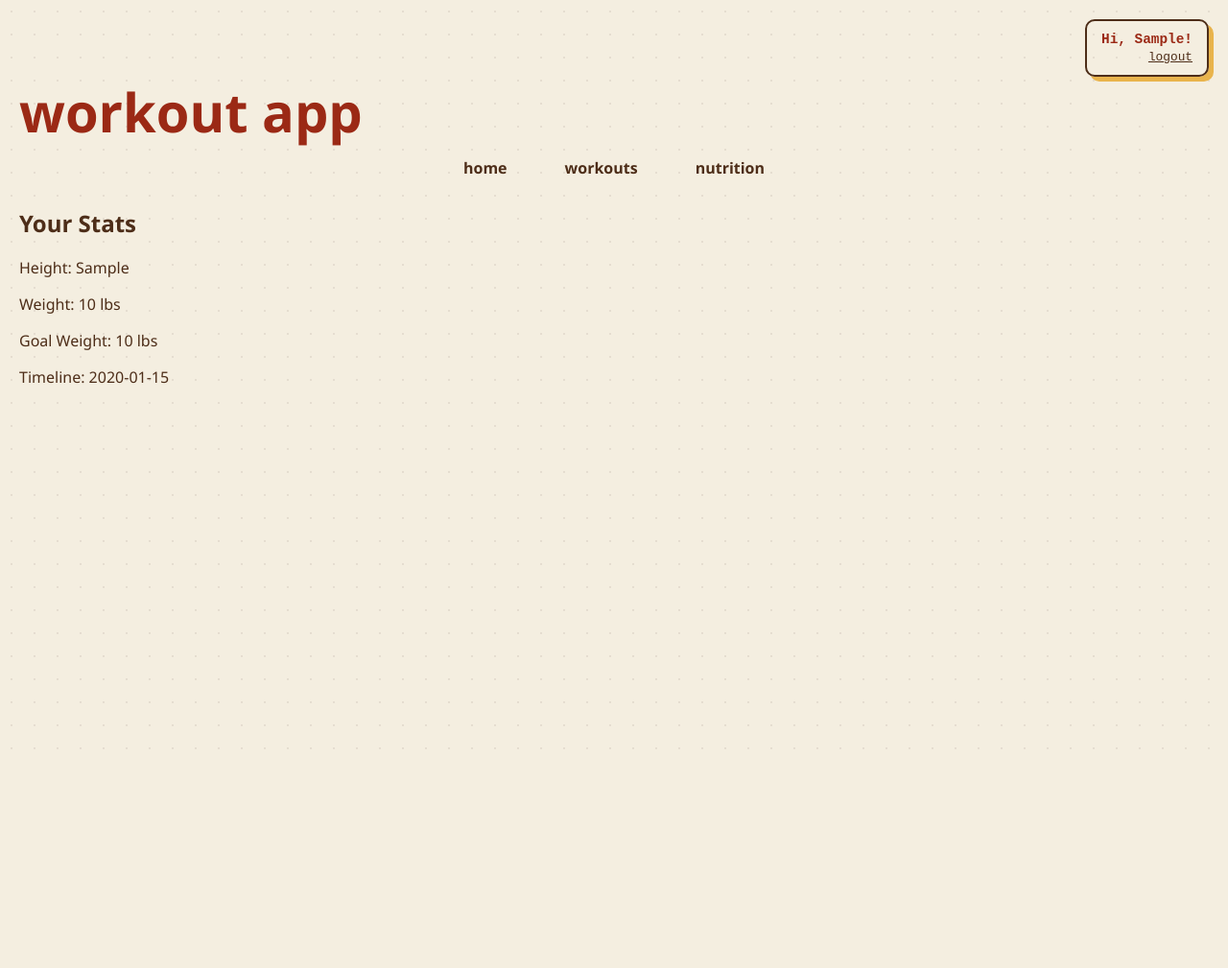
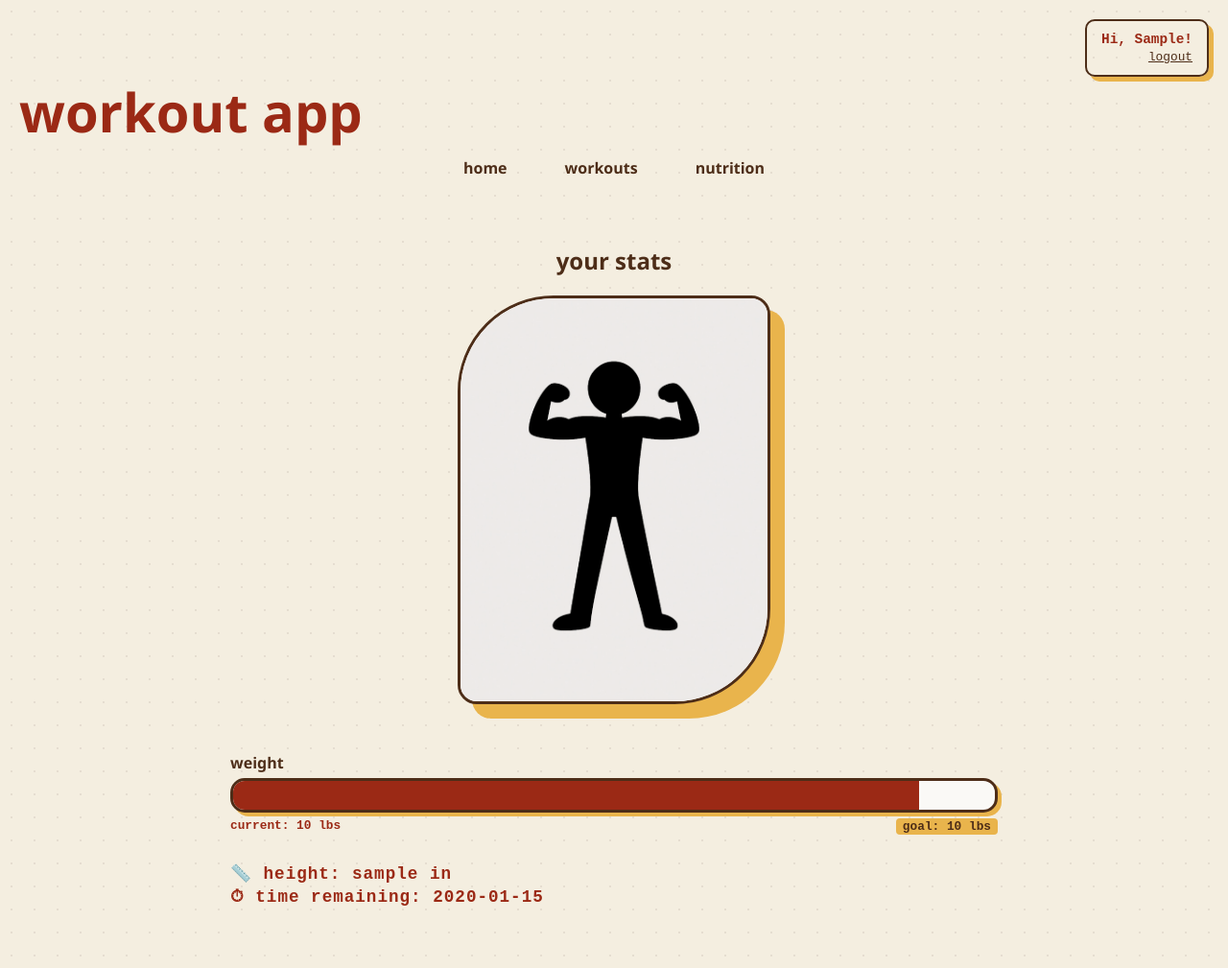
Before and after one commit to brippy207/Workout_App, a Django app: page /tracker/stats/ in a window 1280 px wide. Shown: the whole page at 96% size. Before the commit the page ends 781 px from the top, so only its background shows below. Run offline with Django 5.2, Linux system fonts and the light colour scheme; a user stored in the database is signed in; tables that the repository leaves empty hold one stand-in row (values such as "Sample post").

Commit message:
Updated stats.html page to look more like the nutrition.html page

```diff
--- a/tracker/templates/tracker/stats.html
+++ b/tracker/templates/tracker/stats.html
@@ -1,12 +1,164 @@
 {% extends "base.html" %}
+{% load static %}
+
+{% block extra_css %}
+<style>
+    .stats-container {
+        max-width: 800px;
+        margin: 0 auto;
+        padding: 20px;
+        display: flex;
+        flex-direction: column;
+        align-items: center;
+    }
+
+    /* --- Image --- */
+    .image-placeholder {
+        width: 320px;
+        height: 420px;
+        background-color: var(--soft-white);
+        border: 3px solid var(--wood);
+        border-radius: 100px 20px 100px 20px;
+        display: flex;
+        align-items: center;
+        justify-content: center;
+        overflow: hidden;
+        box-shadow: 15px 15px 0px var(--mustard);
+        transition: transform 0.3s ease;
+        margin-bottom: 50px;
+    }
+
+    .image-placeholder:hover {
+        transform: scale(1.02);
+    }
+
+    .hero-image {
+        width: 100%;
+        height: 100%;
+        object-fit: cover;
+        display: block;
+        filter: sepia(0.1) contrast(1.1);
+    }
+
+    /* --- Bars --- */
+    .bars-section {
+        width: 100%;
+    }
+
+    .progress-container {
+        margin-bottom: 30px;
+    }
+
+    .progress-label {
+        font-weight: bold;
+        text-transform: lowercase;
+        margin-bottom: 5px;
+    }
+
+    .weight-bg {
+        background: var(--soft-white);
+        border: 3px solid var(--wood);
+        height: 30px;
+        border-radius: 15px;
+        position: relative;
+        overflow: hidden;
+        box-shadow: 4px 4px 0px var(--mustard);
+    }
+
+    .weight-red {
+        height: 100%;
+        background: var(--burnt-orange);
+        position: absolute;
+        top: 0;
+        left: 0;
+    }
+
+    .weight-mustard {
+        height: 100%;
+        background: var(--mustard);
+        position: absolute;
+        top: 0;
+    }
+
+    .weight-labels {
+        display: flex;
+        justify-content: space-between;
+        margin-top: 6px;
+        font-family: 'Courier New', Courier, monospace;
+        font-size: 0.8rem;
+        font-weight: bold;
+        text-transform: lowercase;
+    }
+
+    .label-current {
+        color: var(--burnt-orange);
+    }
+
+    .label-goal {
+        color: var(--wood);
+        background: var(--mustard);
+        padding: 1px 7px;
+        border-radius: 4px;
+    }
+
+    /* --- Static text blurbs --- */
+    .stats-blurb {
+        font-family: 'Courier New', Courier, monospace;
+        color: var(--burnt-orange);
+        font-weight: bold;
+        font-size: 1.1rem;
+        text-transform: lowercase;
+        letter-spacing: 1px;
+        margin: 4px 0;
+    }
+</style>
+{% endblock %}
 
 {% block content %}
+<div class="stats-container">
 
-<h2>Your Stats</h2>
+    <h2>your stats</h2>
 
-<p>Height: {{ request.user.profile.height }}</p>
-<p>Weight: {{ request.user.profile.weight }} lbs</p>
-<p>Goal Weight: {{ request.user.profile.goal_weight }} lbs</p>
-<p>Timeline: {{ request.user.profile.timeline }}</p>
+    <!-- Image -->
+    <div class="image-placeholder">
+        <img class="hero-image" src="{% static 'tracker/images/dude_flexing.jpg' %}" alt="flexing dude">
+    </div>
 
+    <div class="bars-section">
+
+        <!-- Weight Bar -->
+        <div class="progress-container">
+            <div class="progress-label">weight</div>
+
+            {% if gaining %}
+                <!-- GAIN: red = current (lower), mustard = current to goal -->
+                <div class="weight-bg">
+                    <div class="weight-red" style="width: {{ lower_pct }}%;"></div>
+                    <div class="weight-mustard" style="left: {{ lower_pct }}%; width: {{ delta_pct }}%;"></div>
+                </div>
+                <div class="weight-labels">
+                    <span class="label-current">current: {{ weight }} lbs</span>
+                    <span class="label-goal">goal: {{ goal }} lbs</span>
+                </div>
+
+            {% else %}
+                <!-- LOSS: red = goal (lower), mustard = goal to current -->
+                <div class="weight-bg">
+                    <div class="weight-red" style="width: {{ lower_pct }}%;"></div>
+                    <div class="weight-mustard" style="left: {{ lower_pct }}%; width: {{ delta_pct }}%;"></div>
+                </div>
+                <div class="weight-labels">
+                    <span class="label-current">current: {{ weight }} lbs</span>
+                    <span class="label-goal">goal: {{ goal }} lbs</span>
+                </div>
+
+            {% endif %}
+        </div>
+
+        <!-- Static text blurbs -->
+        <p class="stats-blurb">📏 height: {{ request.user.profile.height }} in</p>
+        <p class="stats-blurb">⏱ time remaining: {{ request.user.profile.timeline }}</p>
+
+    </div>
+</div>
 {% endblock %}
--- a/tracker/views.py
+++ b/tracker/views.py
@@ -23,8 +23,29 @@ def home(request):
 
 @login_required
 def stats(request):
-    return render(request, "tracker/stats.html")
+    profile = request.user.profile
+    weight = profile.weight
+    goal = profile.goal_weight
 
+    # Scale the bar so the larger of the two values sits at 90% width,
+    # leaving room for the smaller segment to be visible
+    bar_max = max(weight, goal) / 0.9
+
+    lower_pct = round((min(weight, goal) / bar_max) * 100, 2)
+    upper_pct = round((max(weight, goal) / bar_max) * 100, 2)
+    delta_pct = round(upper_pct - lower_pct, 2)
+
+    gaining = goal > weight
+
+    context = {
+        'lower_pct': lower_pct,
+        'upper_pct': upper_pct,
+        'delta_pct': delta_pct,
+        'gaining': gaining,
+        'weight': weight,
+        'goal': goal,
+    }
+    return render(request, "tracker/stats.html", context)
 
 
 @login_required
```
